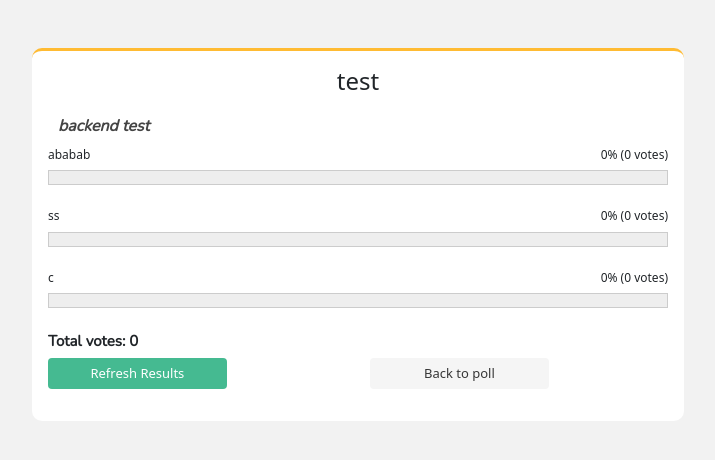
After one commit to Harshit-Raj-2000/Polling-django, a Django app: page /poll/results/1 in a window 1280 px wide. The commit adds this page. Shown: the top 460 px of the page, without its empty margins (282-997 px from the left). Run offline with Django 3.2, Linux system fonts and the light colour scheme; data comes from the database, SQL or seed files in the repository; both versions use the stored data as it was after the commit.

Commit message:
completedresults page frontend and backend

```diff
--- /dev/null
+++ b/poll/static/poll/css/results.css
@@ -0,0 +1,88 @@
+@import url('https://fonts.googleapis.com/css2?family=Nunito:wght@200&display=swap');
+
+*{
+    margin: 0;
+    padding: 0;
+    box-sizing: border-box;
+    text-decoration: None;
+
+  }
+
+  body{
+      background-color: #f2f2f2;
+  }
+
+  .formContainer{
+      background-color: #ffffff;
+      border-radius: 10px;
+      border-top: 3px solid #ffbb33;
+  }
+
+#pageHeading{
+    text-align: center;
+    font-size:x-large;
+}
+
+#polldescription{
+    font-family: 'Nunito', sans-serif;
+    color: #444444;
+    font-weight:bold ;
+    font-style: italic;
+    font-size: 16px;
+    padding: 10px;
+}
+
+.vote-shell{
+    height: 15px;
+    background-color: #eeeeee;
+    border: 1px solid #cccccc;
+}
+.result-bar{
+    height: 13px;
+}
+
+.bar-info h6{
+    font-weight: normal;
+    font-size: 12px;
+}
+
+.totalCount{
+    font-family: 'Nunito', sans-serif;
+    font-size: 15px;
+    font-weight:bold ;
+
+}
+
+#refreshbutton{
+    background-color: #45ba91;
+    border: 0px;
+    font-size: 13px;
+    width: 60%;
+}
+
+#backbutton{
+    border: 0px;
+    font-size: 13px;
+    width: 60%;
+    background-color: #f5f5f5;
+    color: #363636;
+}
+
+
+#refreshbutton:hover{
+    background-color: #3baf8a;
+}
+
+#backbutton:hover{
+    background-color: #eee;
+}
+@media only screen and (max-width: 575px){
+    #refreshbutton{
+        width: 100%;
+    }
+#backbutton{
+    width: 100%;
+    text-align: center;
+ }
+
+}
--- a/poll/static/poll/js/create.js
+++ b/poll/static/poll/js/create.js
@@ -95,7 +95,7 @@ function validateForm(title, options){
         return false
         }
         else{
-            optionsArray.push(item.value)
+            optionsArray.push(item.value.trim())
         }
     }
     return true
--- /dev/null
+++ b/poll/static/poll/js/results.js
@@ -0,0 +1,47 @@
+var mycanvas = document.getElementById('mycanvas')
+
+
+function drawPieSlice(ctx, centerX, centerY, radius, startAngle, endAngle, color) {
+    ctx.fillStyle = color;
+    ctx.beginPath();
+    ctx.moveTo(centerX, centerY);
+    ctx.arc(centerX, centerY, radius, startAngle, endAngle);
+    ctx.closePath();
+    ctx.fill();
+}
+
+var info = JSON.parse(document.querySelector('#info').dataset.info)
+function drawPie() {
+
+    mycanvas.width = 200
+    mycanvas.height = 200
+    var ctx = mycanvas.getContext("2d")
+
+    var colors = ['blue', 'orange', 'green', 'pink', 'brown', 'purple', 'yellow', 'grey', 'red', 'black']
+
+    var totalValue = 0
+    var startAngle = 0
+    var legendHTML = ""
+
+    for (i in info) {
+        totalValue += info[i]
+    }
+    var objkeys = Object.keys(info)
+    for (k = 0; k < objkeys.length; k++) {
+        i = objkeys[k]
+        endAngle = startAngle + 2 * Math.PI * (info[i] / totalValue)
+        drawPieSlice(ctx, 100, 100, 100, startAngle, endAngle, colors[k])
+        startAngle = endAngle
+        legendHTML += `<div><span style='display:inline-block;width:20px;background-color:${colors[k]};'>&nbsp;</span>${i}</div>`
+    }
+    document.getElementById("myLegend").innerHTML = legendHTML
+
+}
+
+if (mycanvas){
+drawPie()
+}
+
+document.querySelector('#refreshbutton').onclick = ()=>{
+    location.reload()
+}
--- /dev/null
+++ b/poll/templates/poll/results.html
@@ -0,0 +1,58 @@
+{% extends "poll/layout.html" %}
+{% load static %}
+
+{% block title %}
+Results
+{% endblock %}
+
+{% block body %}
+<div id="info" data-info="{{optionanswers}}" style="display:none;"></div>
+<div class="row">
+    <div class="container col-10 col-md-8 col-lg-6 formContainer mt-5 p-3">
+        <h2 id="pageHeading">{{ title }}</h2>
+        <div id="polldescription">
+            {{ description }}
+        </div>
+        <div class="row-vote">
+            {% for option,answer,percentage,color in option_object %}
+            <div class="bar-wrapper">
+                <div class="bar-info d-flex justify-content-between">
+                    <h6>{{ option }}</h6>
+                    <h6>{{percentage}}% ({{answer}} votes)</h6>
+                </div>
+                <div class="vote-shell mb-4">
+                    <div class="result-bar" style="width:{{percentage}}%; background-color: {{color}};"></div>
+                </div>
+            </div>
+            {% endfor %}
+
+        </div>
+        {% if total != 0 %}
+        <div class="vote-rep mb-3">
+            <div class="piechart d-flex flex-wrap justify-content-around align-items-end">
+                <canvas id="mycanvas"></canvas>
+                <div id="myLegend"></div>
+            </div>
+        </div>
+        {% endif %}
+        <h5 class="totalCount">Total votes: {{ total }}</h5 class="mt-3">
+        <div class="row">
+            <div class="col-sm-6 col-12">
+                <button type="button" id="refreshbutton" class="btn btn-primary mb-3">Refresh Results</button>
+            </div>
+            <div class="col-sm-6 col-12">
+                <a href="{% url 'view' poll_id %}"><button id="backbutton" type="button"
+                        class="btn btn-primary mb-3">Back to poll</button></a>
+            </div>
+        </div>
+    </div>
+</div>
+{% endblock %}
+
+{% block style %}
+<link rel="stylesheet" href="{% static 'poll/css/results.css' %}">
+{% endblock %}
+
+{% block js %}
+<script src="{% static 'poll/js/results.js' %}"></script>
+{% endblock %}
--- a/poll/urls.py
+++ b/poll/urls.py
@@ -6,5 +6,6 @@ urlpatterns = [
     # path("login", views.login_view, name="login_view"),
     # path("signup", views.signup_view, name="signup_view"),
     path("create", views.create, name="create"),
-    path("view/<int:poll_id>", views.view_poll, name="view")
+    path("view/<int:poll_id>", views.view_poll, name="view"),
+    path("results/<int:poll_id>", views.results_view, name="results")
 ]
--- a/poll/views.py
+++ b/poll/views.py
@@ -56,6 +56,19 @@ def create(request):
     return render(request, "poll/create.html")
 
 def view_poll(request, poll_id):
+    if request.method == "POST":
+        try:
+            form_data = json.loads(request.body)
+            index = form_data['chosenIndex']
+            p = Poll.objects.get(id=poll_id)
+            answers = json.loads(p.answers)
+            answers[index] += 1
+            p.answers = json.dumps(answers)
+            p.save()
+            return HttpResponse(status = 200)
+        except:
+            return HttpResponse(status=500)
+
     poll = Poll.objects.get(id=poll_id)
     context = {
         "title": poll.title,
@@ -64,3 +77,30 @@ def view_poll(request, poll_id):
         "poll_id": poll_id
     }
     return render(request, "poll/viewpoll.html", context)
+
+def results_view(request, poll_id):
+    percentages= []
+    colors = ['blue', 'orange', 'green', 'pink', 'brown', 'purple', 'yellow', 'grey', 'red', 'black']
+    optionanswers = dict()
+    poll = Poll.objects.get(id=poll_id)
+    answers = json.loads(poll.answers)
+    options = json.loads(poll.options)
+    total = sum(answers)
+
+    if total != 0:
+        for each in answers:
+            percentages.append(float("{:.2f}".format((each/total)*100)))
+    else:
+        percentages = [0]*len(answers)
+    for i,j in zip(options,answers):
+        optionanswers[i] = j
+
+    context = {
+        "title": poll.title,
+        "description": poll.description,
+        "total": total,
+        "option_object": list(zip(options, answers, percentages, colors)),
+        "optionanswers": json.dumps(optionanswers),
+        "poll_id": poll_id
+    }
+    return render(request, "poll/results.html", context)
```
Also changed, not shown: poll/static/poll/js/viewpoll.js (+55 -1 lines), poll/templates/poll/rough.html (added, +71 -0 lines), poll/templates/poll/viewpoll.html (+5 -3 lines), db.sqlite3.
